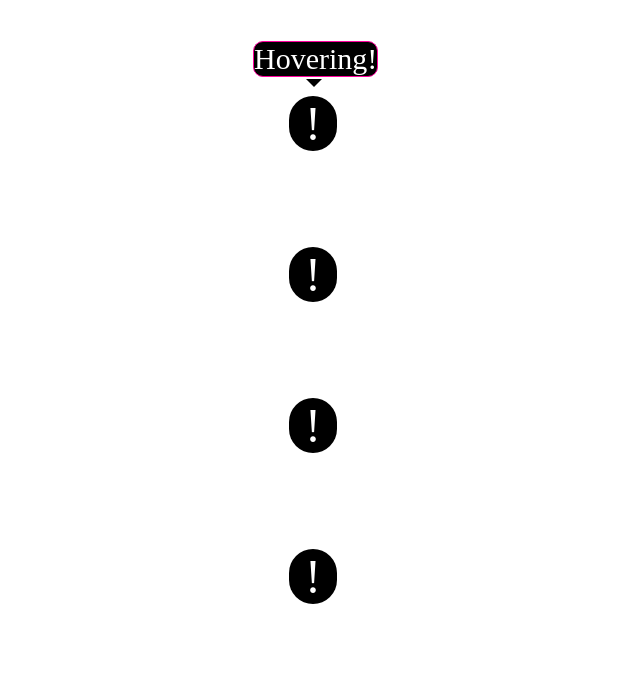
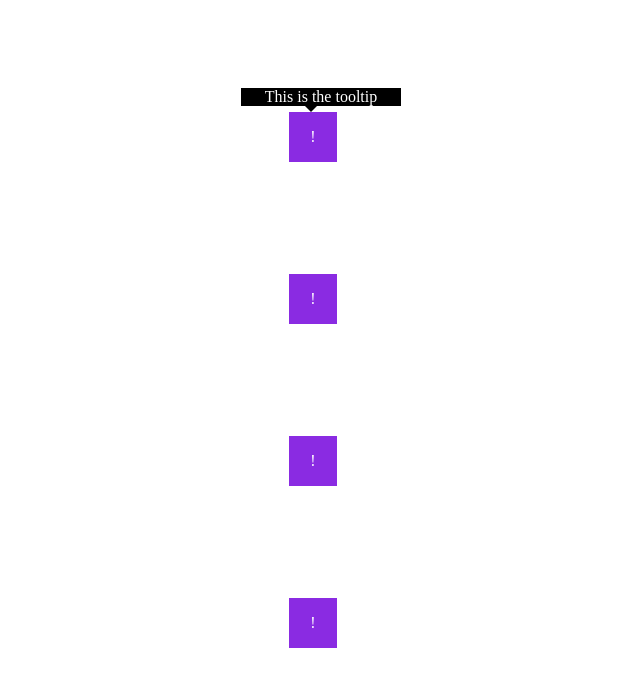
Before and after one commit to Aswathprabhu/ToolTip, a plain HTML site: page index.html in a window 1280 px wide. In both pictures the pointer is over the element 640 px from the left and 123 px from the top of the page. Shown: the whole page, without its empty margins (327-967 px from the left). Drawn offline with Linux system fonts and the light colour scheme.

Commit message:
Supporting multi line

```diff
--- a/index.html
+++ b/index.html
@@ -12,16 +12,18 @@
 <body>
     <div>
 
-        <div style="font-size:3em;position:relative;" data-tooltip="Hovering!" class="setContent top">
+        <div style="position:relative;" data-tooltip="This is the tooltip" class="setContent top">
             !
         </div>
-        <div style="font-size:3em;position:relative;" data-tooltip="Hovering!" class="setContent left">
+        <div style="position:relative;" data-tooltip="This is an Example of Tooltip how is itThis is an Example of Tooltip how is itThis is an Example of Tooltip how is it"
+            class="setContent left">
             !
         </div>
-        <div style="font-size:3em;position:relative;" data-tooltip="Hovering!" class="setContent right">
+        <div style="position:relative;" data-tooltip="This is an Example of Tooltip how is itThis is an Example of Tooltip how is itThis is an Example of Tooltip how is itThis is an Example of Tooltip how is itThis is an Example of Tooltip how is itThis is an Example of Tooltip how is itThis is an Example of Tooltip how is itThis is an Example of Tooltip how is itThis is an Example of Tooltip how is it"
+            class="setContent right">
             !
         </div>
-        <div style="font-size:3em;position:relative;" data-tooltip="Hovering!" class="setContent bottom">
+        <div style="position:relative;" data-tooltip="This is an Example of Tooltip how is it" class="setContent bottom">
             !
         </div>
     </div>
--- a/style.css
+++ b/style.css
@@ -1,105 +1,102 @@
 body,html{
     height:100vh;
+    box-sizing: border-box;
 }
 .setContent
 {
     height:auto;
     width:1em;
-    background-color: black;
+    background-color:blueviolet;
     color:white;
     text-align:center;
-    border-radius:30px;
+    /* border-radius:30px; */
     margin:auto;
-    margin-top:2em;
+    margin-top:7em;
+    padding:1em;
 }
 .setContent.top:hover::before {
     position: absolute;
-    top: -1.85em;
-    left: -1.2em;
+    bottom:100%;
+    left:-100%;
+    min-width:10em;
 
+    margin-bottom:.4em;
     content: attr(data-tooltip)"";
     color: white;
-    border-radius: 10px;
     background-color: black;
-    border: solid 1px rgb(255, 0, 157);
-    font-size: 30px;
+
+
 }
 .setContent.top:hover::after {
     content:'';
     display:block;
     position:absolute;
-    border-left: 8px solid transparent;
-    border-right: 8px solid transparent;
-    border-top:8px solid black;
-    left:0.35em;
-    top:-0.35em;
+    border-left: .4em solid transparent;
+    border-right: .4em solid transparent;
+    border-top:.4em solid black;
+    bottom:100%;
 }
 .setContent.left:hover::before {
     position:absolute;
-    top:0em;
-    left:-4.58em;
-    margin-right:-8px;
+    right:100%;
+    top:-50%;
+    min-width:10em;
+    margin-right:.4em;
     content:attr(data-tooltip)"";
     color:white;
-    border-radius:10px;
     background-color: black;
-    border:solid 1px rgb(255, 0, 157);
-    font-size:30px;
+
+
 }
 .setContent.left:hover::after {
     content:'';
     display:block;
     position:absolute;
-    border-top: 8px solid transparent;
-    border-bottom: 8px solid transparent;
-    border-left:8px solid black;
-    left:-0.25em;
-    top:0.3em;
+    border-top: .4em solid transparent;
+    border-bottom: .4em solid transparent;
+    border-left:.4em solid black;
+    right:100%;
+
 }
 .setContent.right:hover::before {
     position:absolute;
-    top:0em;
     left:100%;
-    margin-left:8px;
+    margin-left:.4em;
+    min-width:10em;
     content:attr(data-tooltip)"";
     color:white;
-    border-radius:10px;
     background-color: black;
-    border:solid 1px rgb(255, 0, 157);
-    font-size:30px;
+
+
 }
 .setContent.right:hover::after {
     content:'';
     display:block;
-
     position:absolute;
-
-    border-bottom: 8px solid transparent;
-    border-top: 8px solid transparent;
-    border-right:8px solid black;
+    border-bottom: .4em solid transparent;
+    border-top: .4em solid transparent;
+    border-right:.4em solid black;
     left:100%;
 
-    top:0.3em;
 }
 .setContent.bottom:hover::before {
     position:absolute;
     top:100%;
-    left:-1.2em;
-    margin-top: 8px;
+    margin-top: .4em;
+    min-width:10em;
     content:attr(data-tooltip)"";
     color:white;
-    border-radius:10px;
     background-color: black;
-    border:solid 1px rgb(255, 0, 157);
-    font-size:30px;
+    left:-100%;
+
 }
 .setContent.bottom:hover::after {
     content:'';
     display:block;
     position:absolute;
-    border-left: 8px solid transparent;
-    border-right: 8px solid transparent;
-    border-bottom:8px solid black;
-    left:0.35em;
+    border-left: .4em solid transparent;
+    border-right: .4em solid transparent;
+    border-bottom:.4em solid black;
     top:100%;
+
 }
```
